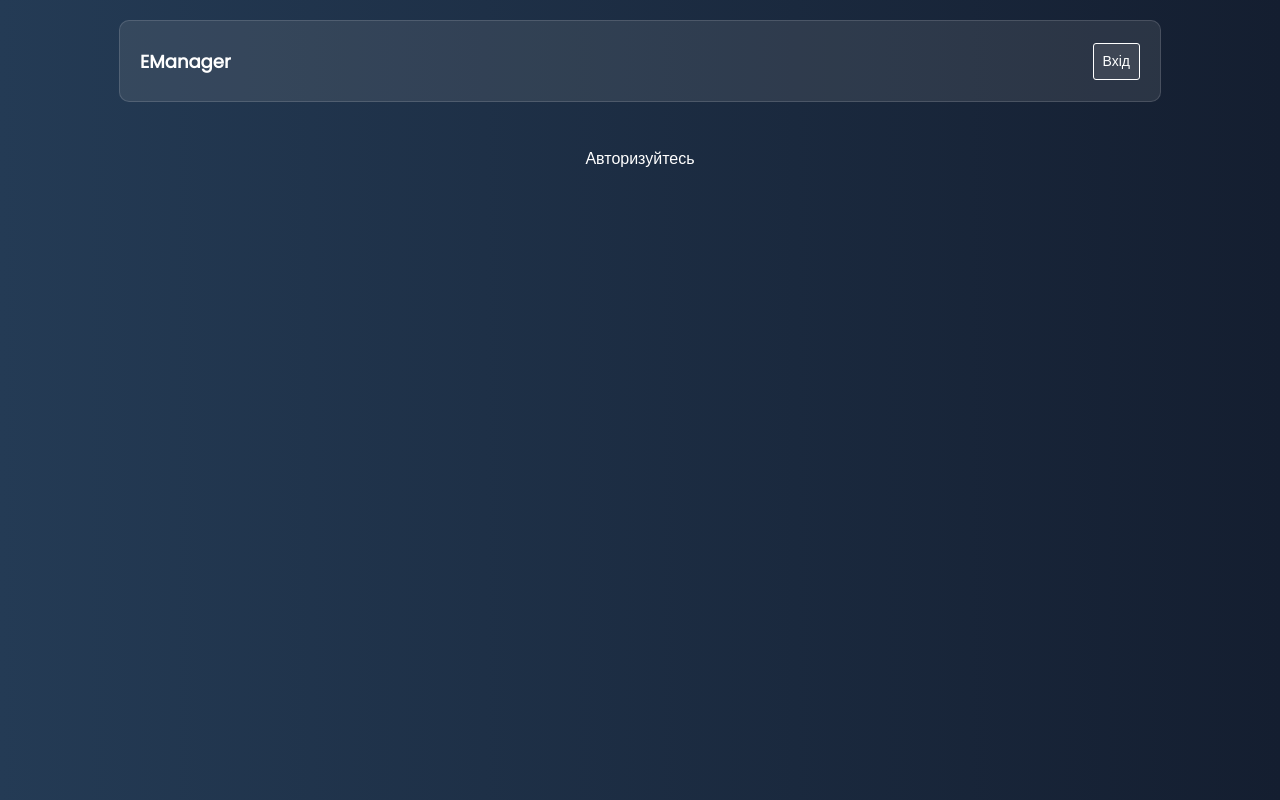
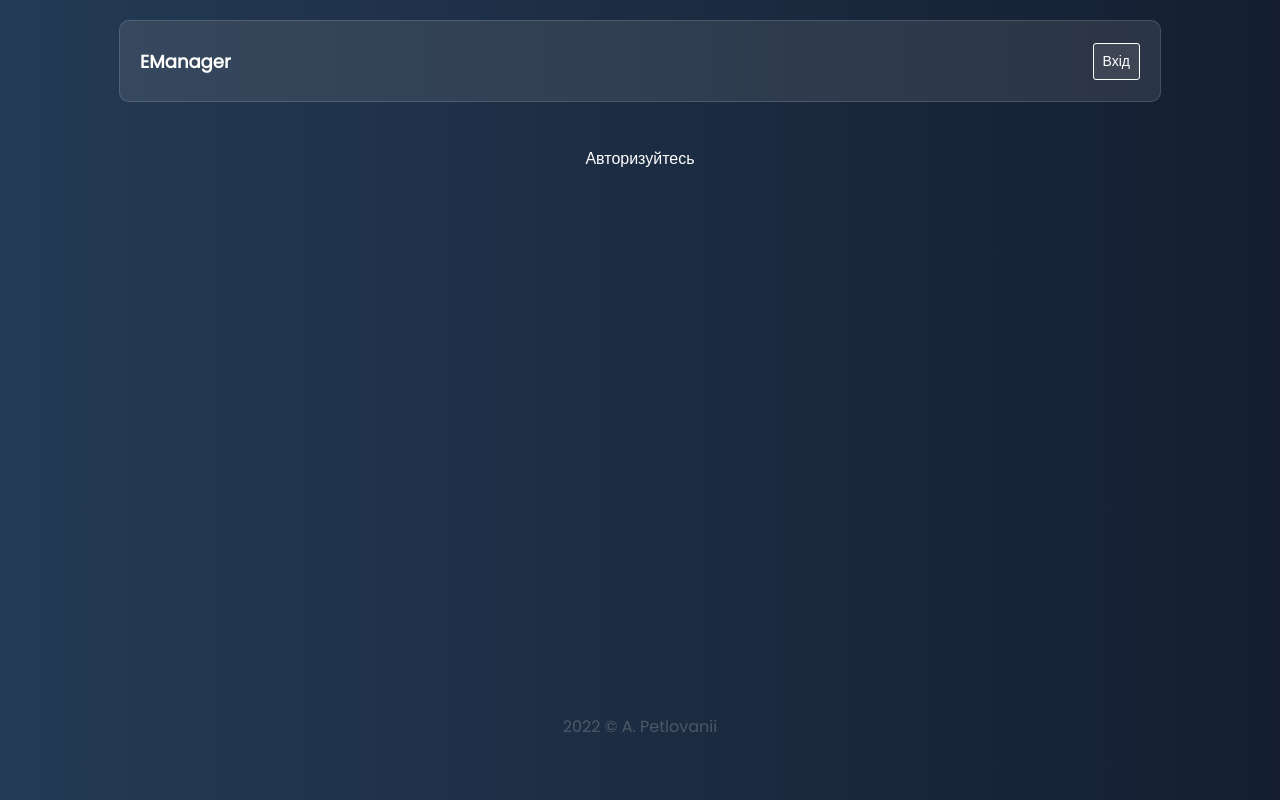
Before and after one commit to andrii-petlovanyi/emanager-client, a React (Create React App) app: page /new in a window 1280 px wide. Shown: the top 800 px of the page. Built offline with nearby package versions, Linux system fonts and the light colour scheme; no server answers.

Commit message:
fsx margin footer

```diff
--- a/src/index.css
+++ b/src/index.css
@@ -484,8 +484,8 @@ body {
 
 .login-page {
   max-width: 450px;
-  margin: 6% auto;
-  padding: 20px 40px;
+  margin: 8% auto;
+  padding: 20px 30px;
   display: flex;
   justify-content: center;
   flex-direction: column;
@@ -728,6 +728,12 @@ body {
   color: #b2b2b255;
 }
 
-.on-main {
-  margin-top: 80%;
+.wrapper {
+  display: flex;
+  flex-direction: column;
+  min-height: 75vh;
 }
+
+.top {
+  flex-grow: 1;
+}
--- a/src/pages/AddPostPage.jsx
+++ b/src/pages/AddPostPage.jsx
@@ -40,8 +40,8 @@ export const AddPostPage = () => {
     }
 
     if (!user) {
-        return <div className='main'>
-            Авторизуйтесь
+        return <div className='main wrapper'>
+            <span className='top'>Авторизуйтесь</span>
             <Footer/>
         </div>
     }
--- a/src/pages/EditPostPage.jsx
+++ b/src/pages/EditPostPage.jsx
@@ -52,11 +52,10 @@ export const EditPostPage = () => {
     }, [fetchPost])
 
     if (!user) {
-        return (
-            <div className='main'>
-                Авторизуйтесь
-                <Footer/>
-            </div>)
+        return <div className='main wrapper'>
+            <span className='top'>Авторизуйтесь</span>
+            <Footer/>
+        </div>
     }
 
 
--- a/src/pages/LoginPage.jsx
+++ b/src/pages/LoginPage.jsx
@@ -31,7 +31,6 @@ export const LoginPage = () => {
     }
 
     return (
-        <div>
             <div className='login-page'>
                 <h1 className='login-form-title'>Авторизація</h1>
                 <form onSubmit={e => e.preventDefault()} className='login-form'>
@@ -43,8 +42,4 @@ export const LoginPage = () => {
                     </div>
                 </form>
             </div>
-            <div className='nav-footer'>
-                <a href='http://impam.vercel.app' rel=''>2022 &copy; A. Petlovanii</a>
-            </div>
-        </div>
 )}
--- a/src/pages/MainPage.jsx
+++ b/src/pages/MainPage.jsx
@@ -18,8 +18,8 @@ export const MainPage = () => {
     }, [dispatch])
 
     if (!user) {
-        return <div className='main'>
-            Авторизуйтесь
+        return <div className='main wrapper'>
+            <span className='top'>Авторизуйтесь</span>
             <Footer/>
         </div>
     }
--- a/src/pages/OfferDelPage.jsx
+++ b/src/pages/OfferDelPage.jsx
@@ -41,11 +41,10 @@ export const OfferDelPage = () => {
     }, [fetchOffer])
 
     if (!user) {
-        return (
-            <div className='main'>
-                Авторизуйтесь
-                <Footer/>
-            </div>)
+        return <div className='main wrapper'>
+            <span className='top'>Авторизуйтесь</span>
+            <Footer/>
+        </div>
     }
 
     if (!offer) {
--- a/src/pages/OffersPage.jsx
+++ b/src/pages/OffersPage.jsx
@@ -18,12 +18,11 @@ export const OffersPage = () => {
     }, [dispatch])
 
 
-     if (!user) {
-         return (
-             <div className='main'>
-                 Авторизуйтесь
-                 <Footer/>
-             </div>)
+ if (!user) {
+        return <div className='main wrapper'>
+            <span className='top'>Авторизуйтесь</span>
+            <Footer/>
+        </div>
     }
 
     if (!offers.length) {
--- a/src/pages/PostPaige.jsx
+++ b/src/pages/PostPaige.jsx
@@ -41,11 +41,10 @@ export const PostPage = () => {
     }, [fetchPost])
 
     if (!user) {
-        return (
-            <div className='main'>
-                Авторизуйтесь
-                <Footer/>
-            </div>)
+        return <div className='main wrapper'>
+            <span className='top'>Авторизуйтесь</span>
+            <Footer/>
+        </div>
     }
 
     if (!post) {
--- a/src/pages/RegisterPage.jsx
+++ b/src/pages/RegisterPage.jsx
@@ -40,10 +40,6 @@ export const RegisterPage = () => {
                     <Link to='/login' className='link-login'>Вже зареєстровані?</Link>
                 </div>
             </form>
-            <div className='nav-footer'>
-                <a href='http://impam.vercel.app' rel=''>2022 &copy; A. Petlovanii</a>
-            </div>
         </div>
-
         )
 }
```
